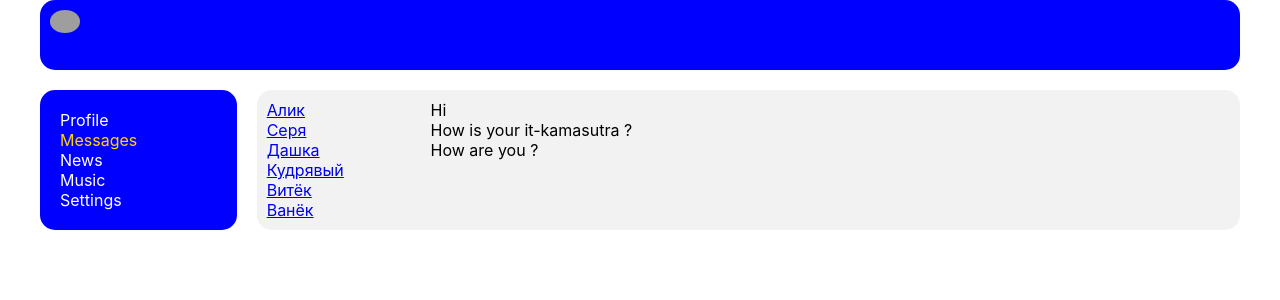
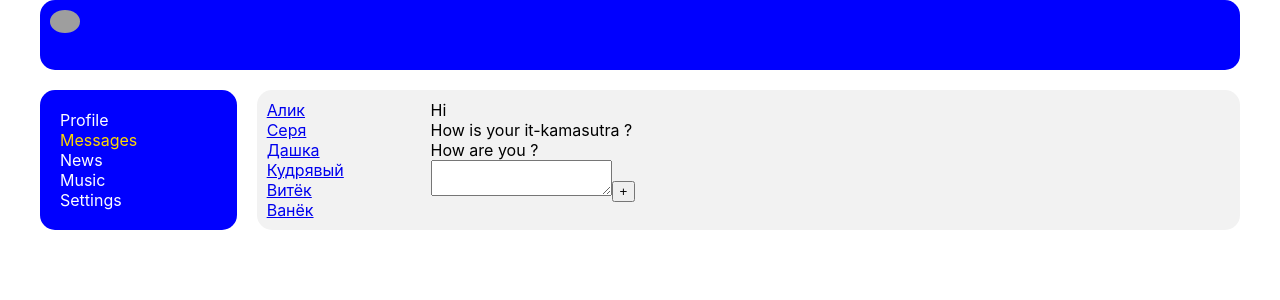
Before and after one commit to AShamshin/samurai-way-main, a React (Create React App) app: page /dialogs in a window 1280 px wide. Shown: the top 300 px of the page. Built offline with nearby package versions, Linux system fonts and the light colour scheme; grey boxes are pictures that could not be loaded.

Commit message:
32. прокидываем callback через props

```diff
--- a/src/App.tsx
+++ b/src/App.tsx
@@ -10,6 +10,7 @@ import Settings from './components/Settings/Settings';
 import { RootStateType } from './redux/state';
 type AppType = {
   state: RootStateType;
+  addPost: (postMessage: string | undefined) => void;
 };
 
 function App(props: AppType) {
@@ -25,7 +26,12 @@ function App(props: AppType) {
           />
           <Route
             path='/profile'
-            render={() => <Profile state={props.state.profilePage} />}
+            render={() => (
+              <Profile
+                state={props.state.profilePage}
+                addPost={props.addPost}
+              />
+            )}
           />
 
           <Route path='/news' component={News} />
--- a/src/components/Dialogs/Dialogs.tsx
+++ b/src/components/Dialogs/Dialogs.tsx
@@ -1,3 +1,4 @@
+import React from 'react';
 import { DialogsPageType } from '../../redux/state';
 import DialogItem from './DialogItem/DialogItem';
 import s from './Dialogs.module.css';
@@ -15,10 +16,24 @@ const Dialogs = (props: RootStateType) => {
     <Message message={m.message} />
   ));
 
+  let newMessageElement = React.createRef<HTMLTextAreaElement>();
+
+  let addMessage = () => {
+    let text = newMessageElement.current?.value;
+
+    return console.log(text);
+  };
+
   return (
     <div className={s.dialogs}>
       <div className={s.dialogsItem}>{dialogsElements}</div>
-      <div className={s.messages}>{messagesElements}</div>
+      <div className={s.messages}>
+        {messagesElements}
+        <div>
+          <textarea ref={newMessageElement}></textarea>
+          <button onClick={addMessage}>+</button>
+        </div>
+      </div>
     </div>
   );
 };
--- a/src/components/Dialogs/Message/Message.tsx
+++ b/src/components/Dialogs/Message/Message.tsx
@@ -1,11 +1,15 @@
 import s from './../Dialogs.module.css';
 
 type MessageType = {
-  message: string;
+  message: string | undefined;
 };
 
 const Message = (props: MessageType) => {
-  return <div className={s.dialog}>{props.message}</div>;
+  return (
+    <div>
+      <div className={s.dialog}>{props.message}</div>
+    </div>
+  );
 };
 
 export default Message;
--- a/src/components/Profile/MyPosts/MyPosts.tsx
+++ b/src/components/Profile/MyPosts/MyPosts.tsx
@@ -6,6 +6,7 @@ import Post from './Post/Post';
 
 export type ProfilePageType = {
   posts: PostType[];
+  addPost: (text: string | undefined) => void;
 };
 
 function MyPosts(props: ProfilePageType) {
@@ -13,10 +14,12 @@ function MyPosts(props: ProfilePageType) {
     <Post message={p.message} likesCount={p.likesCount} />
   ));
   let newPostElement = React.createRef<HTMLTextAreaElement>();
+
   let addPost = () => {
+    debugger;
     let text = newPostElement.current?.value;
 
-    return console.log(text);
+    props.addPost(text);
   };
 
   return (
@@ -26,7 +29,7 @@ function MyPosts(props: ProfilePageType) {
         <div>
           <textarea ref={newPostElement}></textarea>
         </div>
-        <button onClick={() => addPost()}>Add post</button>
+        <button onClick={addPost}>Add post</button>
         <button>Remove</button>
       </div>
       <div className={s.posts}>{postsElement}</div>
--- a/src/components/Profile/MyPosts/Post/Post.tsx
+++ b/src/components/Profile/MyPosts/Post/Post.tsx
@@ -1,7 +1,7 @@
 import s from './Post.module.css';
 
 type PostType = {
-  message: string;
+  message: string | undefined;
   likesCount: number;
 };
 
--- a/src/components/Profile/Profile.tsx
+++ b/src/components/Profile/Profile.tsx
@@ -4,13 +4,14 @@ import s from './Profile.module.css';
 import ProfileInfo from './ProfileInfo/ProfileInfo';
 type RootStateType = {
   state: ProfilePageType;
+  addPost: (postMessage: string | undefined) => void;
 };
 
 const Profile = (props: RootStateType) => {
   return (
     <div>
       <ProfileInfo />
-      <MyPosts posts={props.state.posts} />
+      <MyPosts posts={props.state.posts} addPost={props.addPost} />
     </div>
   );
 };
--- a/src/index.tsx
+++ b/src/index.tsx
@@ -2,5 +2,9 @@ import ReactDOM from 'react-dom';
 import './index.css';
 import App from './App';
 import state from './redux/state';
+import { addPost } from './redux/state';
 
-ReactDOM.render(<App state={state} />, document.getElementById('root'));
+ReactDOM.render(
+  <App state={state} addPost={addPost} />,
+  document.getElementById('root')
+);
--- a/src/redux/state.tsx
+++ b/src/redux/state.tsx
@@ -1,6 +1,6 @@
 export type MessageType = {
   id: number;
-  message: string;
+  message: string | undefined;
 };
 
 export type DialogType = {
@@ -10,7 +10,7 @@ export type DialogType = {
 
 export type PostType = {
   id: number;
-  message: string;
+  message: string | undefined;
   likesCount: number;
 };
 
@@ -57,4 +57,11 @@ let state: RootStateType = {
   },
   sidebar: {},
 };
+
+export let addPost = (postMessage: string | undefined) => {
+  debugger;
+  let newPost = { id: 5, message: postMessage, likesCount: 0 };
+  state.profilePage.posts.push(newPost);
+};
+
 export default state;
```
